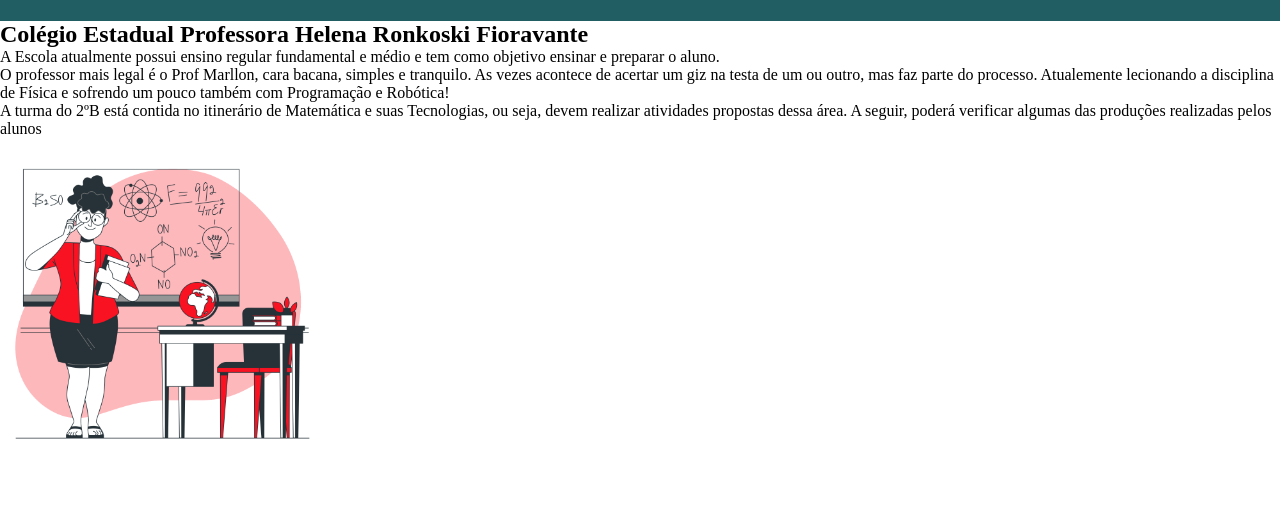
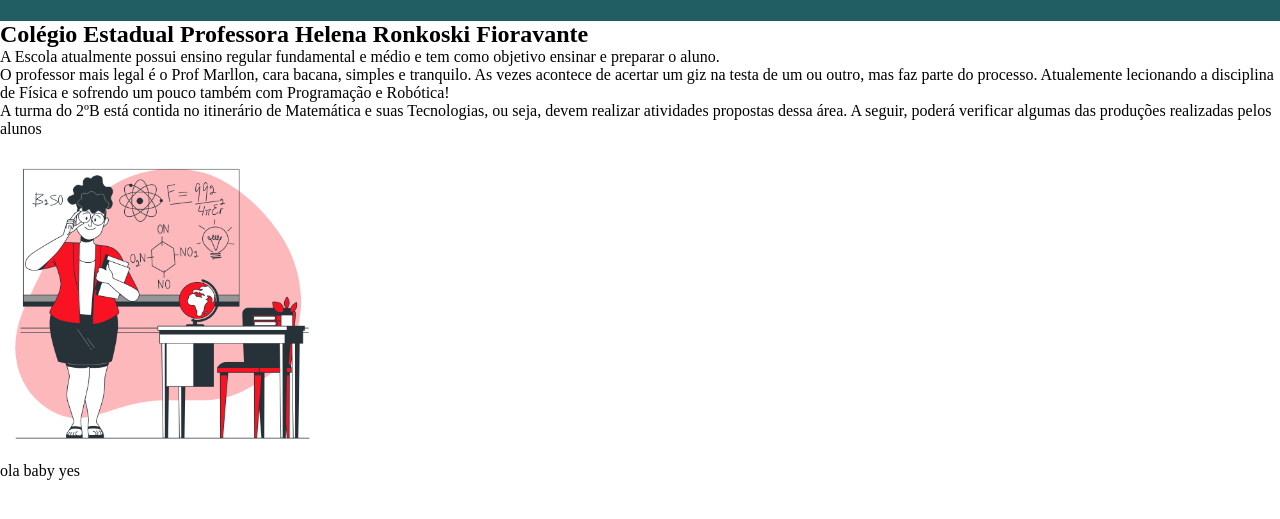
Before and after one commit to Marllonsluzala/site_marllon, a plain HTML site: page index.html in a window 1280 px wide. Shown: the part 155-674 px from the top of the page. Drawn offline with Linux system fonts and the light colour scheme.

Commit message:
atualizando

```diff
--- a/index.html
+++ b/index.html
@@ -31,6 +31,8 @@
                         <p class="escola-texto-três">A turma do 2ºB está contida no itinerário de Matemática e suas Tecnologias, ou seja, devem realizar atividades propostas dessa área.
                             A seguir, poderá verificar algumas das produções realizadas pelos alunos</p>
                        <img class="escola-imagem" src="professora-ciências.png" alt="Professora de ciências no quadro">
+<p>ola baby yes</p>
+
           </section>
 
 
```
